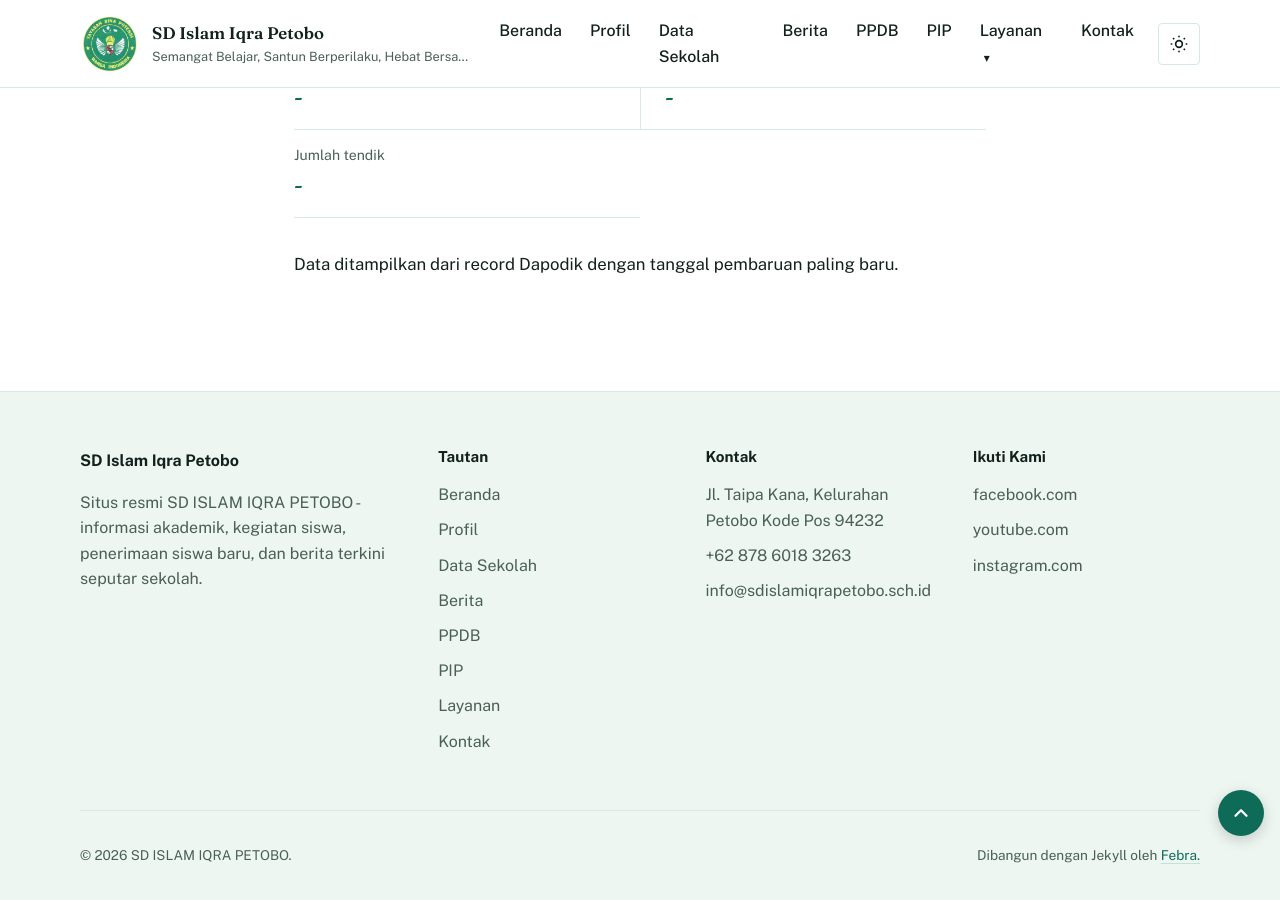
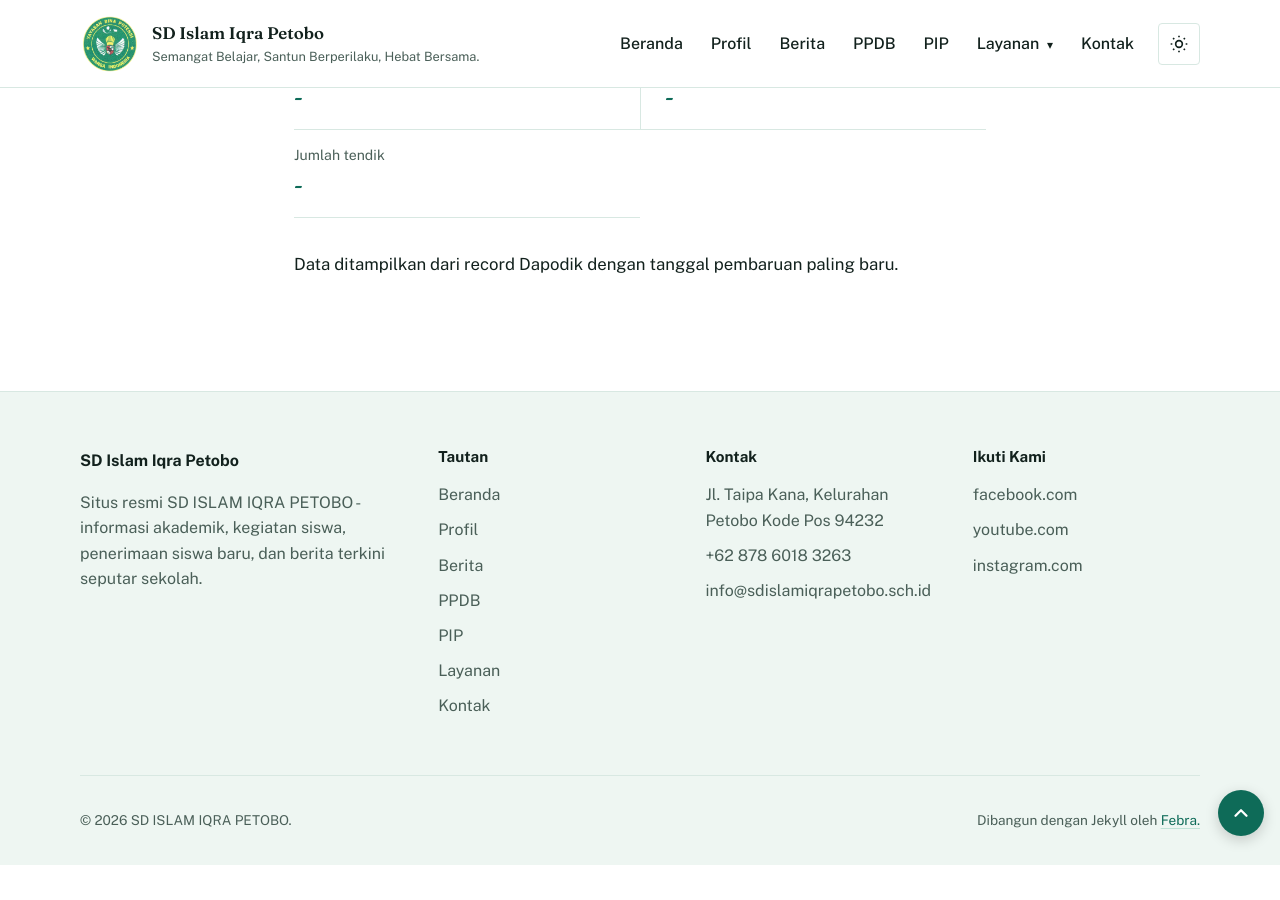
Before and after one commit to IQRADevl/iqradevl.github.io, a Jekyll site: the page built from data.md, in a window 1280 px wide and 900 px high, scrolled down 1867 px. Built offline with Jekyll 4.4.1, drawn with Linux system fonts in a browser that asks for light colours; after the commit the page ends 2732 px from its top, so only the background shows below that.

Commit message:
Update school data navigation
Move the school data link under the layanan menu and rename the page from /data-induk-sekolah to /data to match the updated navigation path. This keeps the public site menu consistent while preserving the page content under the new URL.

```diff
--- a/_data/navigation.yml
+++ b/_data/navigation.yml
@@ -2,9 +2,6 @@
   url: /
 - title: Profil
   url: /profil/
-- title: Data Sekolah
-  url: /data-induk-sekolah/
-
 - title: Berita
   url: /berita/
 - title: PPDB
@@ -20,5 +17,7 @@
       url: https://vrai.sdislamiqrapetobo.sch.id
     - title: Perpustakaan Digital
       url: https://nurulilmi.sdislamiqrapetobo.sch.id
+    - title: Data Sekolah
+      url: /data/
 - title: Kontak
   url: /kontak/
```
Also changed, not shown: data.md (renamed from data-induk-sekolah.md).
